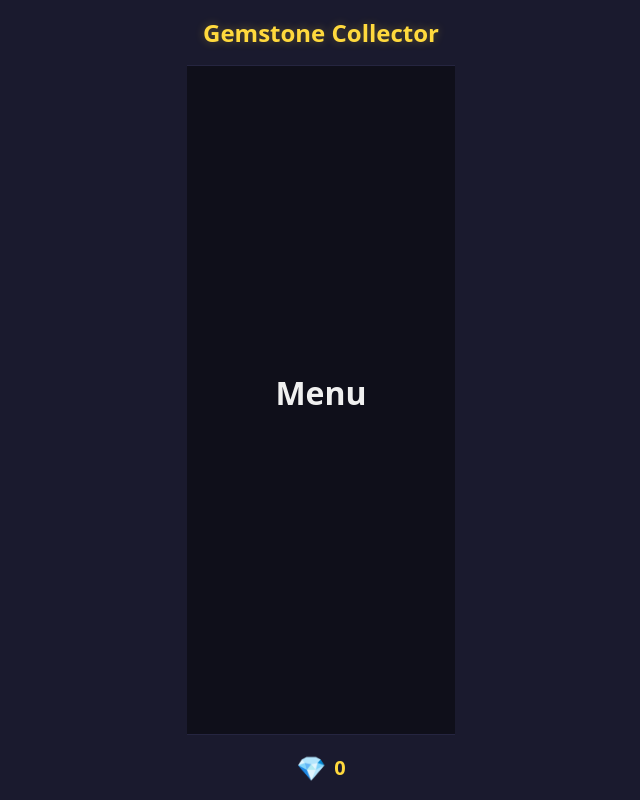
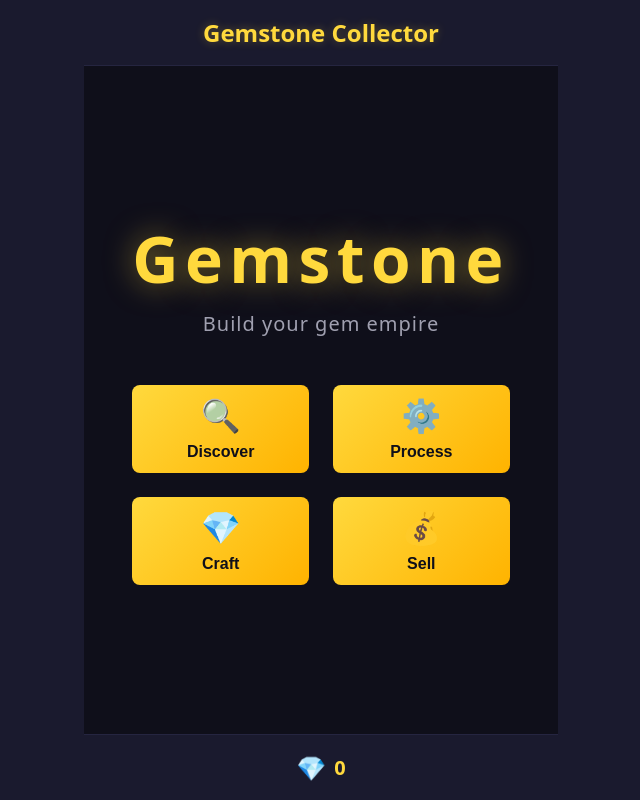
Before and after one commit to grenmester/gemcraft, a React (Vite) app: page / in a window 1280 px wide. Shown: the whole page, without its empty margins (319-959 px from the left). Built offline with nearby package versions, Linux system fonts and the light colour scheme.

Commit message:
feat: create Menu component with navigation buttons

```diff
--- a/src/App.jsx
+++ b/src/App.jsx
@@ -1,7 +1,7 @@
 import { GameProvider, useGame, GAME_PHASES } from './context/GameContext';
+import Menu from './components/Menu';
 import './App.css';
 
-const Menu = () => <div className="screen"><h2>Menu</h2></div>;
 const Discover = () => <div className="screen"><h2>Discover</h2></div>;
 const Process = () => <div className="screen"><h2>Process</h2></div>;
 const Craft = () => <div className="screen"><h2>Craft</h2></div>;
--- /dev/null
+++ b/src/components/Menu.css
@@ -0,0 +1,49 @@
+.menu {
+  gap: 3rem;
+}
+
+.menu-header {
+  text-align: center;
+}
+
+.menu-title {
+  font-size: 4rem;
+  font-weight: 700;
+  color: var(--accent-gold);
+  text-shadow: 0 0 30px rgba(255, 217, 61, 0.5);
+  margin: 0;
+  letter-spacing: 0.1em;
+}
+
+.menu-tagline {
+  font-size: 1.25rem;
+  color: var(--text-secondary);
+  margin: 0.5rem 0 0;
+  letter-spacing: 0.05em;
+}
+
+.menu-nav {
+  display: grid;
+  grid-template-columns: repeat(2, 1fr);
+  gap: 1.5rem;
+  max-width: 400px;
+  width: 100%;
+}
+
+.menu-btn {
+  display: flex;
+  flex-direction: column;
+  align-items: center;
+  gap: 0.5rem;
+  padding: 1.5rem 2rem;
+  font-size: 1.25rem;
+  min-width: 160px;
+}
+
+.menu-btn-icon {
+  font-size: 2rem;
+}
+
+.menu-btn-label {
+  font-weight: 600;
+}
--- /dev/null
+++ b/src/components/Menu.jsx
@@ -0,0 +1,38 @@
+import { useGame, GAME_PHASES, SET_PHASE } from '../context/GameContext';
+import './Menu.css';
+
+const menuButtons = [
+  { label: 'Discover', phase: GAME_PHASES.DISCOVER, icon: '🔍' },
+  { label: 'Process', phase: GAME_PHASES.PROCESS, icon: '⚙️' },
+  { label: 'Craft', phase: GAME_PHASES.CRAFT, icon: '💎' },
+  { label: 'Sell', phase: GAME_PHASES.SELL, icon: '💰' }
+];
+
+export default function Menu() {
+  const { dispatch } = useGame();
+
+  const handleNavigation = (phase) => {
+    dispatch({ type: SET_PHASE, payload: phase });
+  };
+
+  return (
+    <div className="menu screen">
+      <div className="menu-header">
+        <h1 className="menu-title">Gemstone</h1>
+        <p className="menu-tagline">Build your gem empire</p>
+      </div>
+      <nav className="menu-nav">
+        {menuButtons.map(({ label, phase, icon }) => (
+          <button
+            key={phase}
+            className="menu-btn btn btn-gold"
+            onClick={() => handleNavigation(phase)}
+          >
+            <span className="menu-btn-icon">{icon}</span>
+            <span className="menu-btn-label">{label}</span>
+          </button>
+        ))}
+      </nav>
+    </div>
+  );
+}
```
